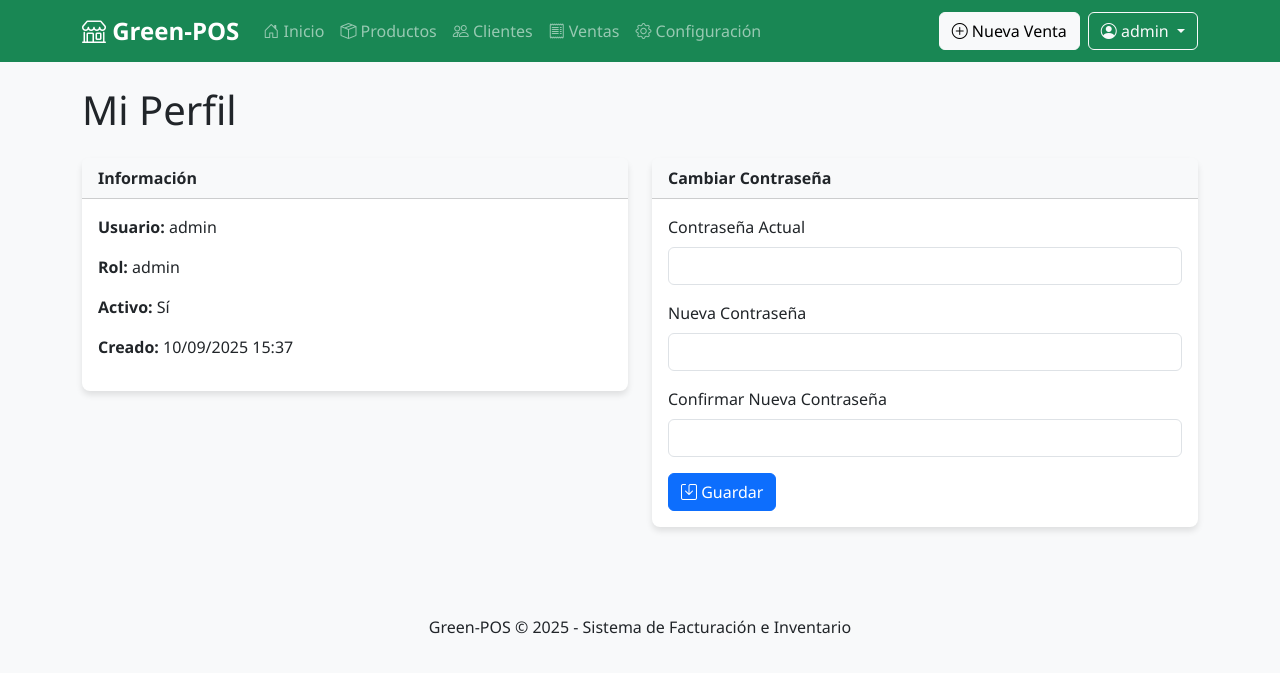
After one commit to handresc1127/Green-POS, a Flask app: page /profile in a window 1280 px wide. The commit adds this page. Shown: the top 673 px of the page. Run offline with Flask 3, Linux system fonts and the light colour scheme; a user stored in the database is signed in; data comes from the database, SQL or seed files in the repository.

Commit message:
Refactor invoice terminology to "venta" throughout the application, add user profile management with password change functionality, and implement role-based access control for product and settings routes.

```diff
--- a/app.py
+++ b/app.py
@@ -4,6 +4,7 @@ import os
 from datetime import datetime, timezone
 import json
 from flask_login import LoginManager, login_user, logout_user, login_required, current_user
+from functools import wraps
 
 app = Flask(__name__)
 app.config['SECRET_KEY'] = 'green-pos-secret-key'
@@ -18,7 +19,7 @@ db.init_app(app)
 # Nuevo context processor (timezone-aware)
 @app.context_processor
 def inject_now():
-    return {"now": datetime.now(timezone.utc)}
+    return {"now": datetime.now(timezone.utc), "setting": Setting.get() }
 
 @login_manager.user_loader
 def load_user(user_id):
@@ -75,8 +76,22 @@ def index():
                            recent_invoices=recent_invoices,
                            low_stock_products=low_stock_products)
 
+# Decorador para requerir roles
+def role_required(*roles):
+    def decorator(f):
+        @wraps(f)
+        @login_required
+        def wrapped(*args, **kwargs):
+            if current_user.role not in roles:
+                flash('Acceso no autorizado', 'danger')
+                return redirect(url_for('index'))
+            return f(*args, **kwargs)
+        return wrapped
+    return decorator
+
 # Product routes
 @app.route('/products')
+@role_required('admin')
 def product_list():
     query = request.args.get('query', '')
 
@@ -88,6 +103,7 @@ def product_list():
     return render_template('products/list.html', products=products, query=query)
 
 @app.route('/products/new', methods=['GET', 'POST'])
+@role_required('admin')
 def product_new():
     if request.method == 'POST':
         code = request.form['code']
@@ -123,6 +139,7 @@ def product_new():
     return render_template('products/form.html')
 
 @app.route('/products/edit/<int:id>', methods=['GET', 'POST'])
+@role_required('admin')
 def product_edit(id):
     product = Product.query.get_or_404(id)
 
@@ -143,12 +160,13 @@ def product_edit(id):
     return render_template('products/form.html', product=product)
 
 @app.route('/products/delete/<int:id>', methods=['POST'])
+@role_required('admin')
 def product_delete(id):
     product = Product.query.get_or_404(id)
 
     # Check if product is being used in any invoice
     if InvoiceItem.query.filter_by(product_id=id).first():
-        flash('No se puede eliminar este producto porque está siendo usado en facturas', 'danger')
+        flash('No se puede eliminar este producto porque está siendo usado en ventas', 'danger')
         return redirect(url_for('product_list'))
 
     db.session.delete(product)
@@ -228,7 +246,7 @@ def customer_delete(id):
 
     # Check if customer has invoices
     if customer.invoices:
-        flash('No se puede eliminar este cliente porque tiene facturas asociadas', 'danger')
+        flash('No se puede eliminar este cliente porque tiene ventas asociadas', 'danger')
         return redirect(url_for('customer_list'))
 
     db.session.delete(customer)
@@ -279,7 +297,7 @@ def invoice_new():
                 product.stock -= quantity
         invoice.calculate_totals()
         db.session.commit()
-        flash('Factura creada exitosamente', 'success')
+        flash('Venta registrada exitosamente', 'success')
         return redirect(url_for('invoice_view', id=invoice.id))
     customers = Customer.query.all()
     products = Product.query.all()
@@ -306,11 +324,12 @@ def invoice_delete(id):
     db.session.delete(invoice)
     db.session.commit()
 
-    flash('Factura eliminada exitosamente', 'success')
+    flash('Venta eliminada exitosamente', 'success')
     return redirect(url_for('invoice_list'))
 
 # Settings route
 @app.route('/settings', methods=['GET', 'POST'])
+@role_required('admin')
 def settings_view():
     setting = Setting.get()
     if request.method == 'POST':
@@ -322,6 +341,7 @@ def settings_view():
         setting.invoice_prefix = request.form.get('invoice_prefix', setting.invoice_prefix)
         setting.next_invoice_number = int(request.form.get('next_invoice_number', setting.next_invoice_number))
         setting.iva_responsable = True if request.form.get('iva_responsable') == 'on' else False
+        setting.document_type = request.form.get('document_type', setting.document_type)
         tax_rate_input = request.form.get('tax_rate', '')
         try:
             setting.tax_rate = float(tax_rate_input) / 100.0
@@ -343,5 +363,26 @@ def api_product_details(id):
         'stock': product.stock
     })
 
+@app.route('/profile', methods=['GET', 'POST'])
+@login_required
+def profile():
+    if request.method == 'POST':
+        current_password = request.form.get('current_password', '')
+        new_password = request.form.get('new_password', '')
+        confirm_password = request.form.get('confirm_password', '')
+        if new_password:
+            if not current_user.check_password(current_password):
+                flash('Contraseña actual incorrecta', 'danger')
+            elif new_password != confirm_password:
+                flash('La confirmación no coincide', 'danger')
+            elif len(new_password) < 4:
+                flash('La nueva contraseña es muy corta', 'danger')
+            else:
+                current_user.set_password(new_password)
+                db.session.commit()
+                flash('Contraseña actualizada', 'success')
+                return redirect(url_for('profile'))
+    return render_template('auth/profile.html')
+
 if __name__ == '__main__':
     app.run(debug=True)
--- a/models/models.py
+++ b/models/models.py
@@ -18,6 +18,7 @@ class Setting(db.Model):
     next_invoice_number = db.Column(db.Integer, default=1)
     iva_responsable = db.Column(db.Boolean, default=True)
     tax_rate = db.Column(db.Float, default=0.19)  # usado si es responsable IVA
+    document_type = db.Column(db.String(20), default='invoice')  # invoice | pos
     created_at = db.Column(db.DateTime, default=datetime.utcnow)
     updated_at = db.Column(db.DateTime, default=datetime.utcnow, onupdate=datetime.utcnow)
 
@@ -29,6 +30,10 @@ class Setting(db.Model):
             db.session.add(setting)
             db.session.commit()
         return setting
+
+    @property
+    def document_label(self):
+        return 'Factura' if self.document_type == 'invoice' else 'Documento Equivalente POS'
 
 class Product(db.Model):
     __tablename__ = 'product'
--- /dev/null
+++ b/templates/auth/profile.html
@@ -0,0 +1,40 @@
+{% extends 'layout.html' %}
+{% block title %}Perfil - Green-POS{% endblock %}
+{% block page_title %}Mi Perfil{% endblock %}
+{% block content %}
+<div class="row">
+  <div class="col-md-6">
+    <div class="card mb-4">
+      <div class="card-header bg-light"><strong>Información</strong></div>
+      <div class="card-body">
+        <p><strong>Usuario:</strong> {{ current_user.username }}</p>
+        <p><strong>Rol:</strong> {{ current_user.role }}</p>
+        <p><strong>Activo:</strong> {{ 'Sí' if current_user.active else 'No' }}</p>
+        <p><strong>Creado:</strong> {{ current_user.created_at.strftime('%d/%m/%Y %H:%M') }}</p>
+      </div>
+    </div>
+  </div>
+  <div class="col-md-6">
+    <div class="card mb-4">
+      <div class="card-header bg-light"><strong>Cambiar Contraseña</strong></div>
+      <div class="card-body">
+        <form method="post">
+          <div class="mb-3">
+            <label class="form-label">Contraseña Actual</label>
+            <input type="password" name="current_password" class="form-control" required>
+          </div>
+          <div class="mb-3">
+            <label class="form-label">Nueva Contraseña</label>
+            <input type="password" name="new_password" class="form-control" required>
+          </div>
+          <div class="mb-3">
+            <label class="form-label">Confirmar Nueva Contraseña</label>
+            <input type="password" name="confirm_password" class="form-control" required>
+          </div>
+          <button class="btn btn-primary" type="submit"><i class="bi bi-save"></i> Guardar</button>
+        </form>
+      </div>
+    </div>
+  </div>
+</div>
+{% endblock %}
--- a/templates/layout.html
+++ b/templates/layout.html
@@ -32,11 +32,13 @@
                             <i class="bi bi-house-door"></i> Inicio
                         </a>
                     </li>
+                    {% if current_user.role == 'admin' %}
                     <li class="nav-item">
                         <a class="nav-link {% if '/products' in request.path %}active{% endif %}" href="{{ url_for('product_list') }}">
                             <i class="bi bi-box-seam"></i> Productos
                         </a>
                     </li>
+                    {% endif %}
                     <li class="nav-item">
                         <a class="nav-link {% if '/customers' in request.path %}active{% endif %}" href="{{ url_for('customer_list') }}">
                             <i class="bi bi-people"></i> Clientes
@@ -44,20 +46,22 @@
                     </li>
                     <li class="nav-item">
                         <a class="nav-link {% if '/invoices' in request.path %}active{% endif %}" href="{{ url_for('invoice_list') }}">
-                            <i class="bi bi-receipt"></i> Facturas
+                            <i class="bi bi-receipt"></i> Ventas
                         </a>
                     </li>
+                    {% if current_user.role == 'admin' %}
                     <li class="nav-item">
                         <a class="nav-link {% if '/settings' in request.path %}active{% endif %}" href="{{ url_for('settings_view') }}">
                             <i class="bi bi-gear"></i> Configuración
                         </a>
                     </li>
                     {% endif %}
+                    {% endif %}
                 </ul>
                 <div class="d-flex">
                     {% if current_user.is_authenticated %}
                     <a href="{{ url_for('invoice_new') }}" class="btn btn-light me-2">
-                        <i class="bi bi-plus-circle"></i> Nueva Factura
+                        <i class="bi bi-plus-circle"></i> Nueva Venta
                     </a>
                     <div class="dropdown">
                         <button class="btn btn-outline-light dropdown-toggle" data-bs-toggle="dropdown">
@@ -65,6 +69,7 @@
                         </button>
                         <ul class="dropdown-menu dropdown-menu-end">
                             <li><span class="dropdown-item-text small text-muted">Rol: {{ current_user.role }}</span></li>
+                            <li><a class="dropdown-item" href="{{ url_for('profile') }}"><i class="bi bi-person"></i> Perfil</a></li>
                             <li><hr class="dropdown-divider"></li>
                             <li><a class="dropdown-item" href="{{ url_for('logout') }}"><i class="bi bi-box-arrow-right"></i> Salir</a></li>
                         </ul>
```
Also changed, not shown: templates/index.html (+4 -4 lines), templates/invoices/form.html (+4 -4 lines), templates/invoices/list.html (+8 -6 lines), templates/invoices/view.html (+4 -4 lines), templates/settings/form.html (+10 -2 lines).
